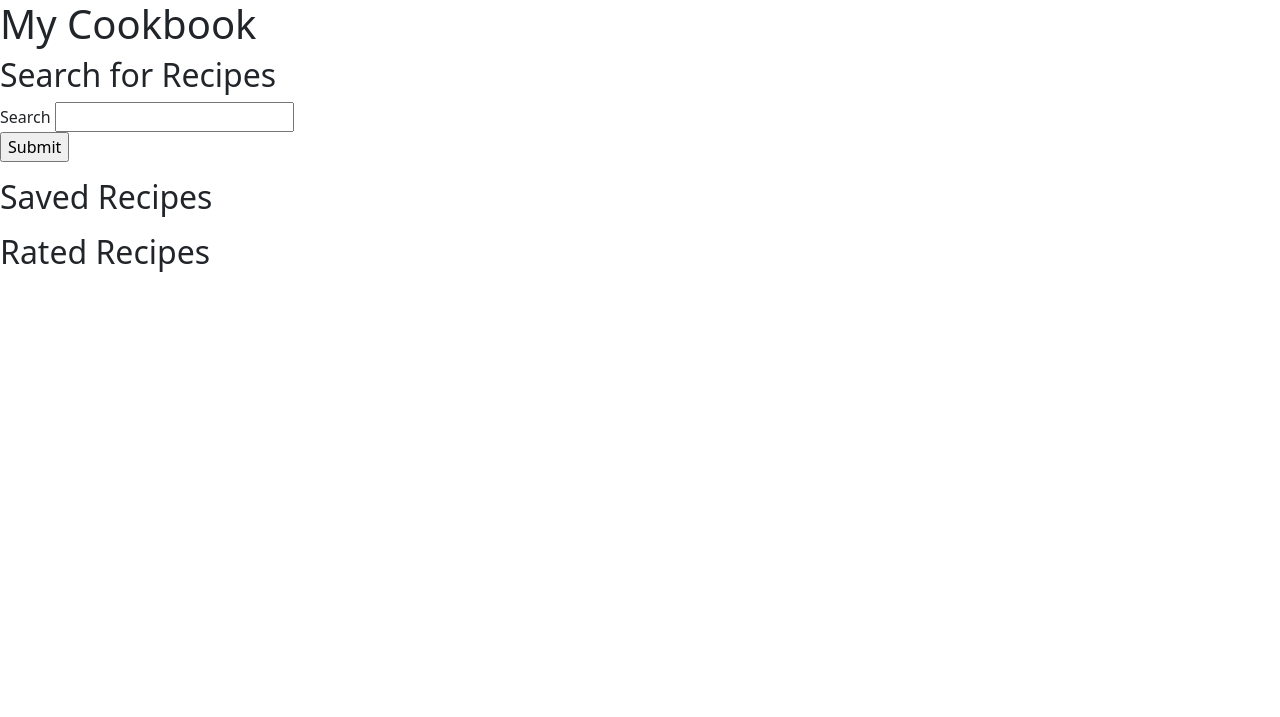
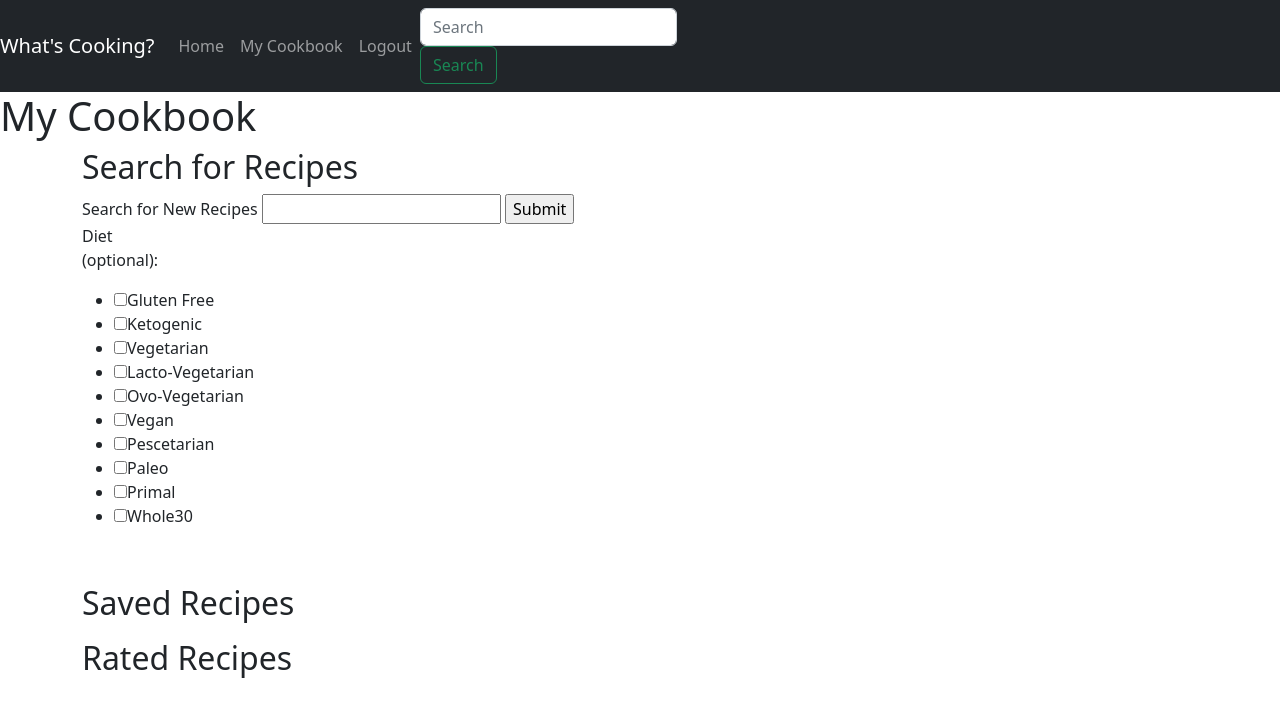
Before and after one commit to lrbehan/What-s-Cooking-, a Flask app: page /user_home in a window 1280 px wide. Shown: the top 717 px of the page. Run offline with Flask 2, Linux system fonts and the light colour scheme; the visitor is signed in with stand-in values (Sample User, id 1); data comes from the database, SQL or seed files in the repository; data that the repository does not hold is empty.

Commit message:
fixed text issue

```diff
--- a/crud.py
+++ b/crud.py
@@ -69,10 +69,6 @@ def get_user_recipe_rating(user, recipe):
     return Rating.query.filter((Rating.user == user) & (Rating.recipe == recipe)).first()
 
 
-def get_most_recent_recipe_rating(user, recipe):
-    return Rating.query.filter((Rating.user == user) & (Rating.recipe ==recipe)).order_by(Rating.recipe.recipe_id.desc()).first()
-
-
 def unsave_rating(recipe_id):
     rating = Rating.query.filter(Rating.recipe_id == recipe_id).first()
     db.session.delete(rating)
--- a/server.py
+++ b/server.py
@@ -68,13 +68,13 @@ def user_home():
     """Show the User's homepage after login"""
     logged_in_email = session.get("user_email")
     user = User.get_by_email(logged_in_email)
-
+    diets = ["Gluten Free", "Ketogenic", "Vegetarian", "Lacto-Vegetarian", "Ovo-Vegetarian", "Vegan", "Pescetarian", "Paleo", "Primal", "Whole30"]
     recipes = crud.get_all_saved_recipes_for_user(user)
 
     ratings = crud.get_ratings_by_user(user.user_id)
 
 
-    return render_template('user_home.html', user=user, recipes=recipes, ratings=ratings)
+    return render_template('user_home.html', user=user, recipes=recipes, ratings=ratings, diets=diets)
 
 
 API_KEY = os.environ['SPOONACULAR_KEY']
@@ -86,7 +86,6 @@ URL = 'https://spoonacular-recipe-food-nutrition-v1.p.rapidapi.com/recipes'
 HEADERS = {
 	"X-RapidAPI-Key": API_KEY,
 	"X-RapidAPI-Host": "spoonacular-recipe-food-nutrition-v1.p.rapidapi.com"}
-
 
 @app.route('/')
 def homepage():
@@ -108,7 +107,7 @@ def find_recipes():
     query = request.args.get('query', '')
     search_endpoint = '/complexSearch' #endpoint for search
 
-    payload = {"ranking":"1", "query":request.args['query']} #get query from search page
+    payload = {"ranking":"1", "query":request.args['query'], "type":request.form.getlist('type')}
 
     results = requests.request("GET", URL + search_endpoint, headers=HEADERS, params=payload).json()
     recipe_list = results['results']
@@ -135,6 +134,7 @@ def get_recipe_details():
     ingredients=[]
     for ingredient in ext_ingredients:
         ingredients.append(ingredient['original'])
+
 
     data = recipe['analyzedInstructions']
     if len(data) == 0:
@@ -165,8 +165,10 @@ def get_saved_recipe_details(recipe_id):
 
     saved_recipe_ids = [ recipe.recipe_id for recipe in user.saved_recipes ]
     rated_recipe_ids = [ recipe.recipe_id for recipe in user.ratings ]
+    ingredients = recipe.ingredients.split("\n")
+    instructions = recipe.instructions.split("\n")
 
-    return render_template("recipe.html", is_API=False, recipe=recipe, rated_recipe_ids=rated_recipe_ids, saved_recipe_ids=saved_recipe_ids, rating=rating)
+    return render_template("recipe.html", is_API=False, recipe=recipe, rated_recipe_ids=rated_recipe_ids, saved_recipe_ids=saved_recipe_ids, rating=rating, ingredients=ingredients, instructions=instructions)
 
 
 @app.route('/save', methods=['POST'])
@@ -192,7 +194,8 @@ def save_recipe():
         instructions = json['instructions']
         image_path = json['image_path']
         source_url = json['source_url']
-
+        print(ingredients)
+        print("******************")
         recipe = crud.create_recipe(title=title, ingredients=ingredients, instructions=instructions, image_path=image_path, source_url=source_url)
 
         db.session.add(recipe)
@@ -217,6 +220,7 @@ def save_recipe():
 
 @app.route('/edit_recipe', methods=["POST"])
 def save_updated_recipe():
+
     logged_in_email = session.get("user_email")
     user = User.get_by_email(logged_in_email)
 
@@ -230,7 +234,9 @@ def save_updated_recipe():
     recipe = crud.get_last_recipe_by_source_url(source_url)
     recipe_id = recipe.recipe_id
     crud.unsave_recipe(recipe_id)
-    crud.unsave_rating(recipe_id)
+    rated_recipe_ids = [ recipe.recipe_id for recipe in user.ratings ]
+    if recipe_id in rated_recipe_ids:
+        crud.unsave_rating(recipe_id)
 
     # save the edited recipe
     recipe = crud.create_recipe(title=title, ingredients=ingredients, instructions=instructions, image_path=image_path, source_url=source_url)
--- a/static/edit.js
+++ b/static/edit.js
@@ -6,8 +6,8 @@ displayedInstructions = document.querySelector('#instructions')
 editBtn.addEventListener('click', (evt) => {
     evt.preventDefault();
 
-    originalIngredients = document.querySelector('#ingredients').innerText;
-    originalInstructions = document.querySelector('#instructions').innerText;
+    originalIngredients = document.querySelector('#ingredients').textContent;
+    originalInstructions = document.querySelector('#instructions').textContent;
     title = document.querySelector('#title').textContent;
     source_url = document.querySelector('#source_url').value;
     image = document.querySelector('#image').value;
--- a/static/save.js
+++ b/static/save.js
@@ -3,8 +3,8 @@ function saveRecipe (rating) {
     const inputs = {
 
         title: document.querySelector('#title').textContent,
-        ingredients: document.querySelector('#ingredients').textContent,
-        instructions: document.querySelector('#instructions').textContent,
+        ingredients: document.querySelector('#ingredients').innerText,
+        instructions: document.querySelector('#instructions').innerText,
         image_path: document.querySelector('#image').value,
         source_url: document.querySelector('#source_url').value,
         rating: rating
--- a/templates/base.html
+++ b/templates/base.html
@@ -13,6 +13,25 @@
     {% block head %}{% endblock %}
   </head>
   <body>
+    <nav class="navbar navbar-expand-lg navbar-dark bg-dark nav-fill w-100">
+      <a class="navbar-brand" >What's Cooking?</a>
+        <ul class="navbar-nav mr-auto mt-2 mt-lg-0">
+          <li class="nav-item">
+            <a class="nav-link" href="/">Home <span class="sr-only"></a>
+          </li>
+          <li class="nav-item">
+            <a class="nav-link" href="/user_home">My Cookbook</a>
+          </li>
+          <li class="nav-item">
+            <a class="nav-link" href="/logout">Logout</a>
+          </li>
+        </ul>
+        <form class="form-inline my-2 my-lg-0">
+          <input class="form-control mr-sm-2" type="search" placeholder="Search">
+          <button class="btn btn-outline-success my-2 my-sm-0" type="submit">Search</button>
+        </form>
+      </div>
+    </nav>
 
 
     {% block body %}{% endblock %}
--- a/templates/user_home.html
+++ b/templates/user_home.html
@@ -1,42 +1,58 @@
 {% extends 'base.html' %}
+
 {% block title %}My Cookbook{% endblock %}
 
 {% block body %}
 <h1>My Cookbook</h1>
-
+<div class="container">
+  <div class="row">
     <h2>Search for Recipes</h2>
     <form action="/search">
-  Search <input type="text" name="query">
+      Search for New Recipes <input type="text" name="query">
+        <input type="submit">
         <p>
-    <input type="submit">
+        Diet<br>
+        <span>(optional):</span><br>
+          <ul>
+          {% for diet in diets %}
+            <li class="search-checkbox"><input type="checkbox" name="diet" value="{{diet}}">{{ diet }}</li>
+          {% endfor %}
+          </ul><br>
         </p>
       </form>
-<div>
+  </div>
+</div>
+
+<div class="container">
+  <div class="row">
+    <div class="col-12 col-md-6 col-lg-3">
       <h2> Saved Recipes </h2>
       <ul>
         {% for saved_recipe in user.saved_recipes %}
         <li>
-      <img src="{{saved_recipe.recipe.image_path}}" width="10%">
+          <img src="{{saved_recipe.recipe.image_path}}" width="20%">
           <a href="/saved_recipe/{{saved_recipe.recipe.recipe_id}}">
             {{saved_recipe.recipe.title}}
-
             <!-- {% for rating in saved_recipe.recipe.ratings %}
             rating:
             {{rating.score}}
             {% endfor %} -->
-
           </a>
         </li>
         {% endfor %}
       </ul>
     </div>
+  </div>
+</div>
 
-<div>
+<div class="container">
+  <div class="row">
+    <div class="col-12 col-md-6 col-lg-3">
       <h2>Rated Recipes</h2>
       <ul>
         {% for rating in ratings %}
         <li>
-      <img src="{{rating.recipe.image_path}}" width="10%">
+          <img src="{{rating.recipe.image_path}}" width="20%">
           <a href="/saved_recipe/{{rating.recipe.recipe_id}}">
           {{rating.recipe.title}} |
             Your Rating: {{rating.score}}
@@ -45,4 +61,6 @@
         {% endfor %}
       </ul>
     </div>
+  </div>
+</div>
 {% endblock %}
```
Also changed, not shown: templates/homepage.html (+15 -10 lines), templates/recipe.html (+38 -19 lines), templates/search_results.html (+11 -5 lines), templates/navbar.html (deleted). Lines whose indentation alone changed are shown as unchanged.
